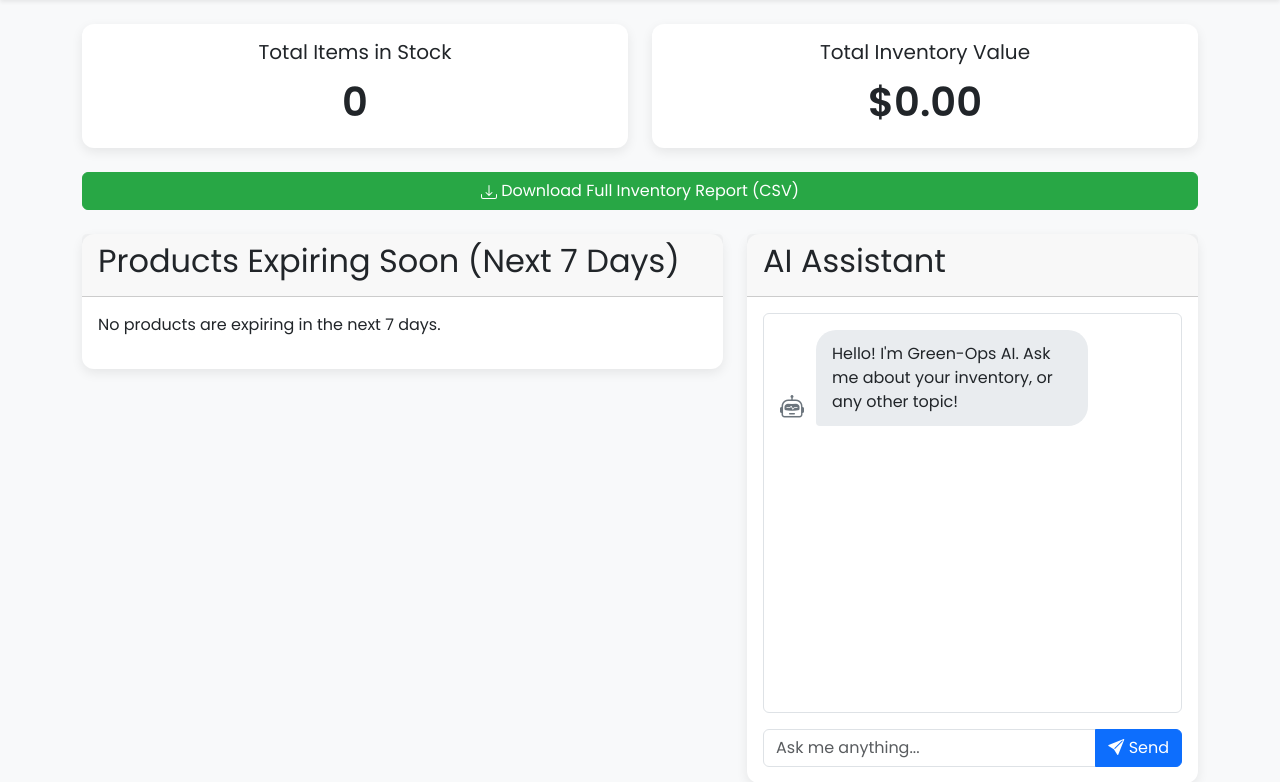
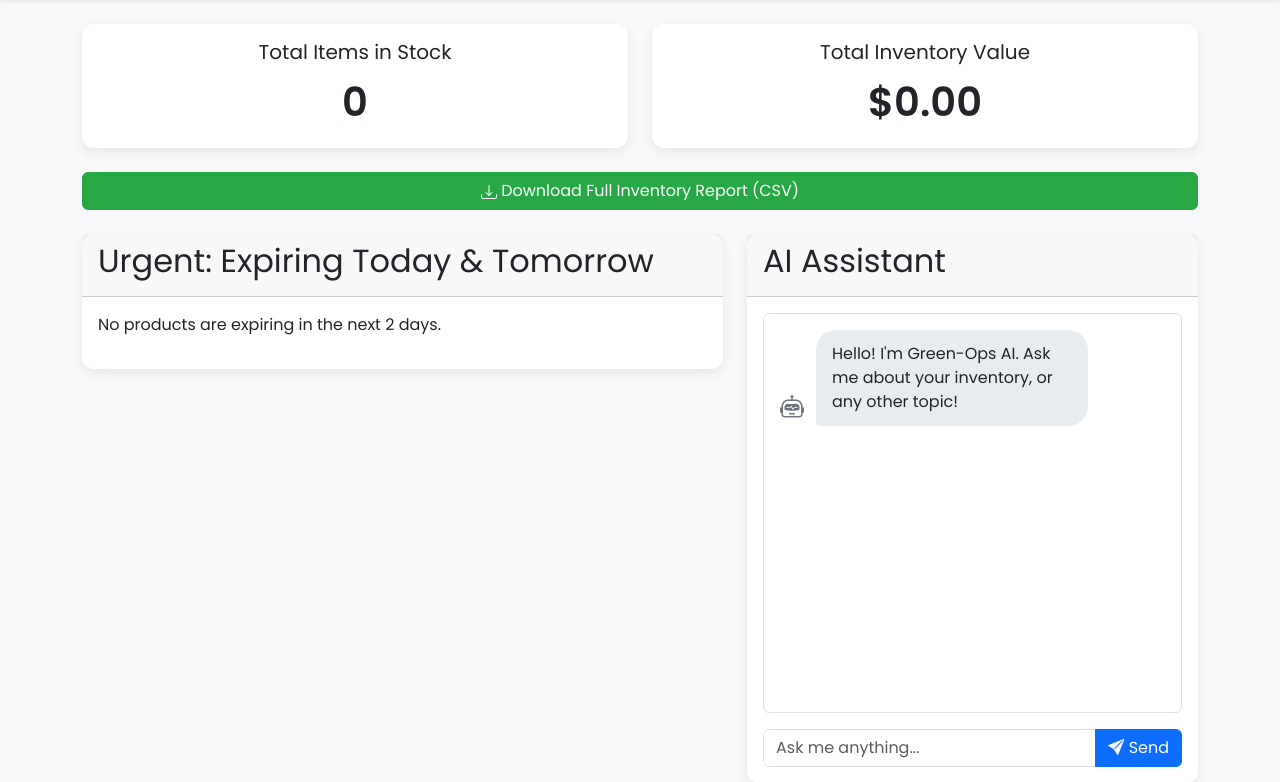
Before and after one commit to Pravesh-Rana/green-inventory, a Flask app: page / in a window 1280 px wide. Shown: the part 56-838 px from the top of the page. Run offline with Flask 3, Linux system fonts and the light colour scheme; some libraries are stand-ins or nearby versions.

Commit message:
2 days expiry alerta

````diff
--- a/app/routes.py
+++ b/app/routes.py
@@ -1,4 +1,4 @@
-# app/routes.py (Final Corrected Version)
+# app/routes.py (Updated with 2-Day Expiry Logic)
 
 from flask import render_template, flash, redirect, url_for, request, jsonify, Blueprint, Response
 from app import db
@@ -13,22 +13,34 @@ from .scheduler import get_carbon_footprint_from_gemini
 
 bp = Blueprint('main', __name__)
 
+# --- Dashboard Route (UPDATED) ---
 @bp.route('/')
 @bp.route('/dashboard')
 def dashboard():
-    expiring_items = InventoryItem.query.filter(InventoryItem.expiry_date <= date.today() + timedelta(days=7), InventoryItem.expiry_date >= date.today(), InventoryItem.is_sold == False).all()
+    # THE CHANGE IS HERE: Changed timedelta(days=7) to timedelta(days=2)
+    expiring_items = InventoryItem.query.filter(
+        InventoryItem.expiry_date <= date.today() + timedelta(days=2),
+        InventoryItem.expiry_date >= date.today(),
+        InventoryItem.is_sold == False
+    ).all()
+
     expiring_summary = {}
     for item in expiring_items:
         product_name = item.product_type.name
         if product_name not in expiring_summary:
             expiring_summary[product_name] = {'count': 0, 'location': item.location, 'expiry': item.expiry_date, 'carbon': 0}
         expiring_summary[product_name]['count'] += 1
+
     for name, data in expiring_summary.items():
         carbon_per_item = get_carbon_footprint_from_gemini(name)
-        if carbon_per_item: data['carbon'] = carbon_per_item * data['count']
+        if carbon_per_item:
+            data['carbon'] = carbon_per_item * data['count']
+
     total_items = InventoryItem.query.filter_by(is_sold=False).count()
     total_value = db.session.query(db.func.sum(InventoryItem.price)).filter_by(is_sold=False).scalar() or 0
     return render_template('index.html', title='Dashboard', expiring_summary=expiring_summary, total_items=total_items, total_value=total_value)
+
+# --- (The rest of the file remains the same) ---
 
 @bp.route('/manage_products', methods=['GET', 'POST'])
 def manage_products():
@@ -53,7 +65,7 @@ def delete_product_type(product_type_id):
     try:
         db.session.delete(product_to_delete)
         db.session.commit()
-        flash(f'Product Type "{product_to_delete.name}" and all its inventory have been deleted.', 'success')
+        flash(f'Product Type "{product_to_delete.name}" and all its inventory have been successfully deleted.', 'success')
     except Exception as e:
         db.session.rollback()
         flash(f'An error occurred while deleting the product: {e}', 'danger')
@@ -106,6 +118,5 @@ def download_inventory():
 def chatbot_response():
     data = request.get_json()
     question = data.get('question')
-    # THE FIX IS HERE: Only one underscore
     response = process_query_with_gemini(question)
     return jsonify({'answer': response})
--- a/app/templates/index.html
+++ b/app/templates/index.html
@@ -1,4 +1,3 @@
-<!-- app/templates/index.html -->
 {% extends "layout.html" %}
 {% block content %}
 <div class="row mb-4">
@@ -20,7 +19,6 @@
     </div>
 </div>
 
-<!-- NEW: Download Button Section -->
 <div class="d-grid gap-2 mb-4">
     <a href="{{ url_for('main.download_inventory') }}" class="btn btn-success">
         <svg xmlns="http://www.w3.org/2000/svg" width="16" height="16" fill="currentColor" class="bi bi-download" viewBox="0 0 16 16">
@@ -34,7 +32,10 @@
 <div class="row">
     <div class="col-md-7">
         <div class="card">
-            <div class="card-header"><h2>Products Expiring Soon (Next 7 Days)</h2></div>
+            <div class="card-header">
+                <!-- THE CHANGE IS HERE: Updated title -->
+                <h2>Urgent: Expiring Today & Tomorrow</h2>
+            </div>
             <div class="card-body">
                 {% if expiring_summary %}
                 <ul class="list-group list-group-flush">
@@ -54,7 +55,7 @@
                     {% endfor %}
                 </ul>
                 {% else %}
-                <p>No products are expiring in the next 7 days.</p>
+                <p>No products are expiring in the next 2 days.</p>
                 {% endif %}
             </div>
         </div>
@@ -63,11 +64,9 @@
         <div class="card" style="height: 100%;">
             <div class="card-header"><h2>AI Assistant</h2></div>
             <div class="card-body d-flex flex-column">
-            <!-- The chat window where messages will appear -->
                 <div id="chat-window" class="flex-grow-1 border p-3 mb-3 rounded" style="overflow-y: scroll;">
-                <!-- Initial message will be added by JavaScript -->
+                    <!-- Messages are added by chat.js -->
                 </div>
-            <!-- The input form -->
                 <div class="input-group">
                     <input type="text" id="chat-input" class="form-control" placeholder="Ask me anything...">
                     <button id="send-btn" class="btn btn-primary">
@@ -77,4 +76,5 @@
             </div>
         </div>
     </div>
-{% endblock %}```
+</div>
+{% endblock %}
````
Lines whose indentation alone changed are shown as unchanged.
